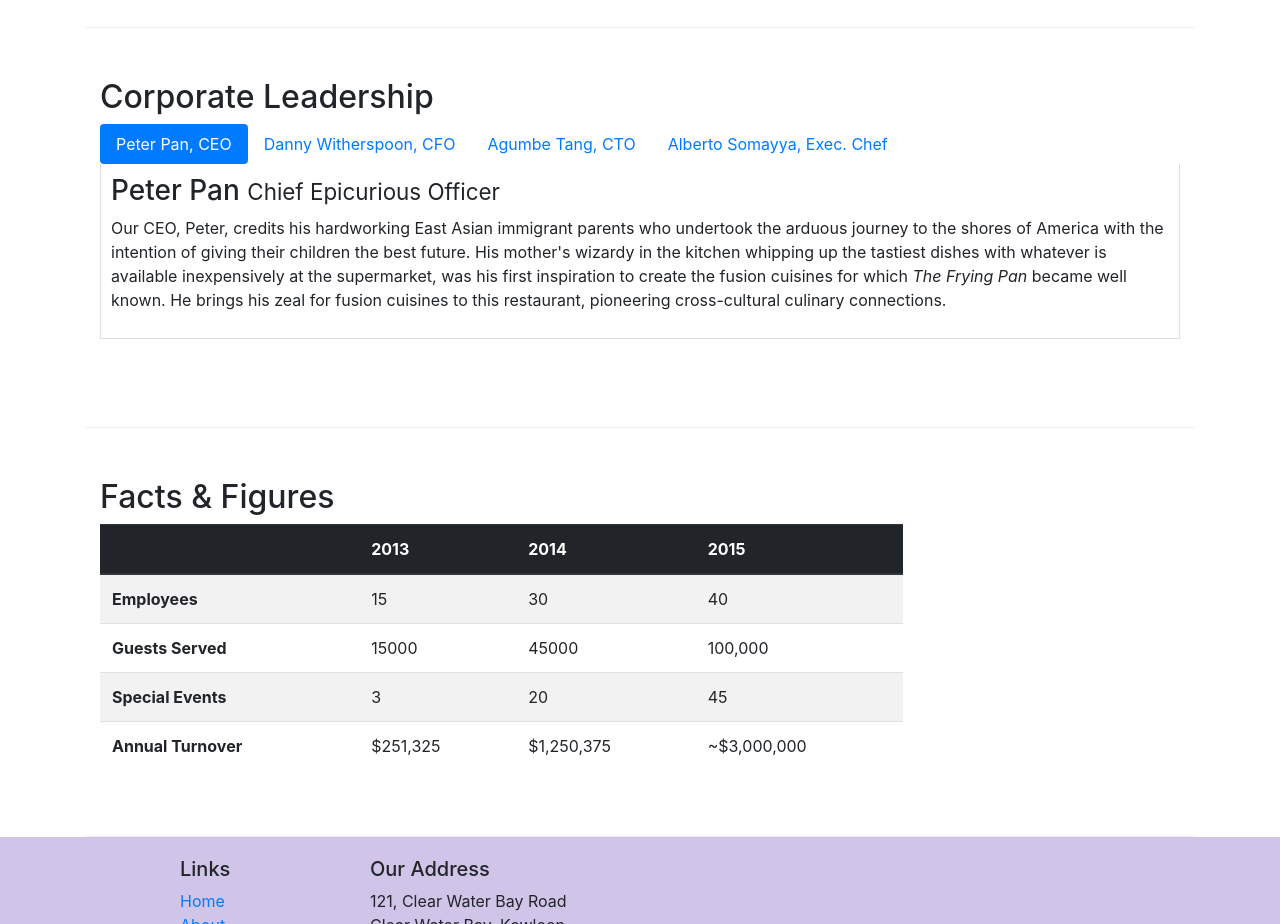
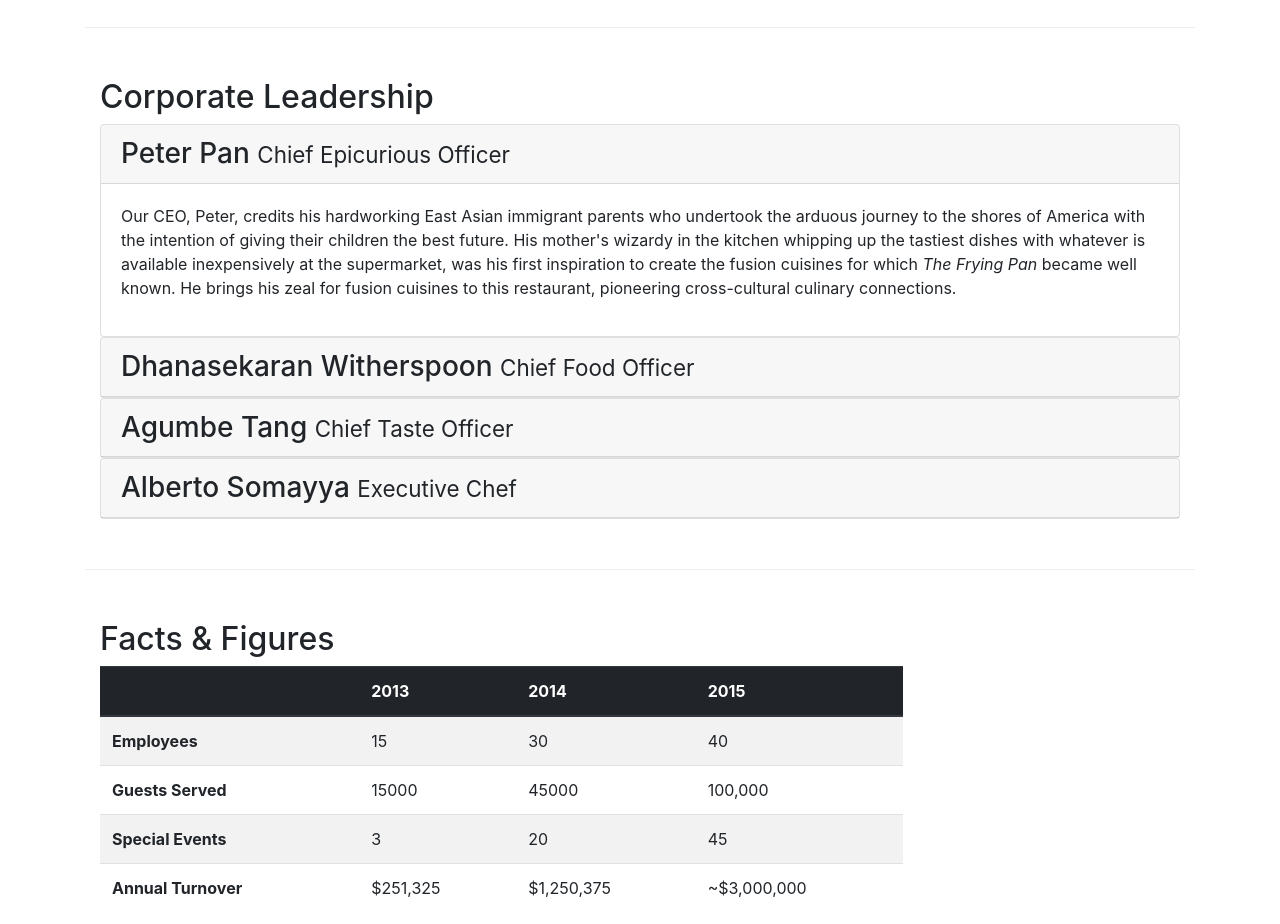
Before and after one commit to soumen2222/React, a website: page aboutus.html in a window 1280 px wide. Shown: the part 1000-1924 px from the top of the page. Drawn offline with nearby package versions, Linux system fonts and the light colour scheme.

Commit message:
Accordion

```diff
--- a/aboutus.html
+++ b/aboutus.html
@@ -106,40 +106,62 @@
         <div class="row row-content">
             <div class="col col-sm col-md">
                 <h2>Corporate Leadership</h2>
-                <ul class="nav nav-pills">
-                    <li class="nav-item">
-                      <a class="nav-link active" href="#peter"
-                        role="tab" data-toggle="tab">Peter Pan, CEO</a>
-                    </li>
-                    <li class="nav-item">
-                      <a class="nav-link" href="#danny" role="tab"
-                        data-toggle="tab">Danny Witherspoon, CFO</a>
-                    </li>
-                    <li class="nav-item">
-                      <a class="nav-link" href="#agumbe"role="tab"
-                        data-toggle="tab">Agumbe Tang, CTO</a>
-                    </li>
-                    <li class="nav-item">
-                      <a class="nav-link" href="#alberto" role="tab"
-                        data-toggle="tab">Alberto Somayya, Exec. Chef</a>
-                    </li>
-                </ul>
-                 <div class="tab-content">
-                    <div role="tabpanel" class="tab-pane fade show active" id="peter">
-                        <h3>Peter Pan <small>Chief Epicurious Officer</small></h3>
-                        <p class="d-none d-sm-block">Our CEO, Peter, credits his hardworking East Asian immigrant parents who undertook the arduous journey to the shores of America with the intention of giving their children the best future. His mother's wizardy in the kitchen whipping up the tastiest dishes with whatever is available inexpensively at the supermarket, was his first inspiration to create the fusion cuisines for which <em>The Frying Pan</em> became well known. He brings his zeal for fusion cuisines to this restaurant, pioneering cross-cultural culinary connections.</p>
+                 <div id="accordion">
+                    <div class="card">
+                        <div class="card-header" role="tab" id="peterhead">
+                        <h3 class="mb-0">
+                            <a data-toggle="collapse" data-target="#peter">
+                            Peter Pan <small>Chief Epicurious Officer</small>
+                            </a>
+                        </h3>
+                        </div>
+                        <div class="collapse show" id="peter" data-parent="#accordion">
+                            <div class="card-body">
+                                <p class="d-none d-sm-block">Our CEO, Peter, credits his hardworking East Asian immigrant parents who undertook the arduous journey to the shores of America with the intention of giving their children the best future. His mother's wizardy in the kitchen whipping up the tastiest dishes with whatever is available inexpensively at the supermarket, was his first inspiration to create the fusion cuisines for which <em>The Frying Pan</em> became well known. He brings his zeal for fusion cuisines to this restaurant, pioneering cross-cultural culinary connections.</p>
+                            </div>
+                        </div>
                     </div>
-                    <div role="tabpanel" class="tab-pane fade" id="danny">
-                        <h3>Dhanasekaran Witherspoon <small>Chief Food Officer</small></h3>
-                        <p class="d-none d-sm-block">Our CFO, Danny, as he is affectionately referred to by his colleagues, comes from a long established family tradition in farming and produce. His experiences growing up on a farm in the Australian outback gave him great appreciation for varieties of food sources. As he puts it in his own words, <em>Everything that runs, wins, and everything that stays, pays!</em></p>
+                    <div class="card">
+                            <div class="card-header" role="tab" id="dannyhead">
+                            <h3 class="mb-0">
+                                <a class="collapsed" data-toggle="collapse" data-target="#danny">
+                                Dhanasekaran Witherspoon <small>Chief Food Officer</small>
+                                </a>
+                            </h3>
+                        </div>
+                        <div class="collapse" id="danny" data-parent="#accordion">
+                            <div class="card-body">
+                                <p class="d-none d-sm-block">Our CFO, Danny, as he is affectionately referred to by his colleagues, comes from a long established family tradition in farming and produce. His experiences growing up on a farm in the Australian outback gave him great appreciation for varieties of food sources. As he puts it in his own words, <em>Everything that runs, wins, and everything that stays, pays!</em></p>
+                            </div>
+                        </div>
                     </div>
-                    <div role="tabpanel" class="tab-pane fade" id="agumbe">
-                        <h3>Agumbe Tang <small>Chief Taste Officer</small></h3>
-                        <p class="d-none d-sm-block">Blessed with the most discerning gustatory sense, Agumbe, our CTO, personally ensures that every dish that we serve meets his exacting tastes. Our chefs dread the tongue lashing that ensues if their dish does not meet his exacting standards. He lives by his motto, <em>You click only if you survive my lick.</em></p>
+                    <div class="card">
+                            <div class="card-header" role="tab" id="agumbehead">
+                            <h3 class="mb-0">
+                                <a class="collapsed" data-toggle="collapse" data-target="#agumbe">
+                                Agumbe Tang <small>Chief Taste Officer</small>
+                                </a>
+                            </h3>
+                        </div>
+                        <div class="collapse" id="agumbe" data-parent="#accordion">
+                            <div class="card-body">
+                                <p class="d-none d-sm-block">Blessed with the most discerning gustatory sense, Agumbe, our CTO, personally ensures that every dish that we serve meets his exacting tastes. Our chefs dread the tongue lashing that ensues if their dish does not meet his exacting standards. He lives by his motto, <em>You click only if you survive my lick.</em></p>
+                            </div>
+                        </div>
                     </div>
-                    <div role="tabpanel" class="tab-pane fade" id="alberto">
-                        <h3>Alberto Somayya <small>Executive Chef</small></h3>
-                        <p class="d-none d-sm-block">Award winning three-star Michelin chef with wide International experience having worked closely with whos-who in the culinary world, he specializes in creating mouthwatering Indo-Italian fusion experiences. He says, <em>Put together the cuisines from the two craziest cultures, and you get a winning hit! Amma Mia!</em></p>
+                    <div class="card">
+                            <div class="card-header" role="tab" id="albertohead">
+                            <h3 class="mb-0">
+                                <a class="collapsed" data-toggle="collapse" data-target="#alberto">
+                                Alberto Somayya <small>Executive Chef</small>
+                                </a>
+                            </h3>
+                        </div>
+                        <div class="collapse" id="alberto" data-parent="#accordion">
+                            <div class="card-body">
+                                <p class="d-none d-sm-block">Award winning three-star Michelin chef with wide International experience having worked closely with whos-who in the culinary world, he specializes in creating mouthwatering Indo-Italian fusion experiences. He says, <em>Put together the cuisines from the two craziest cultures, and you get a winning hit! Amma Mia!</em></p>
+                            </div>
+                        </div>
                     </div>
                 </div>
             </div>
```
